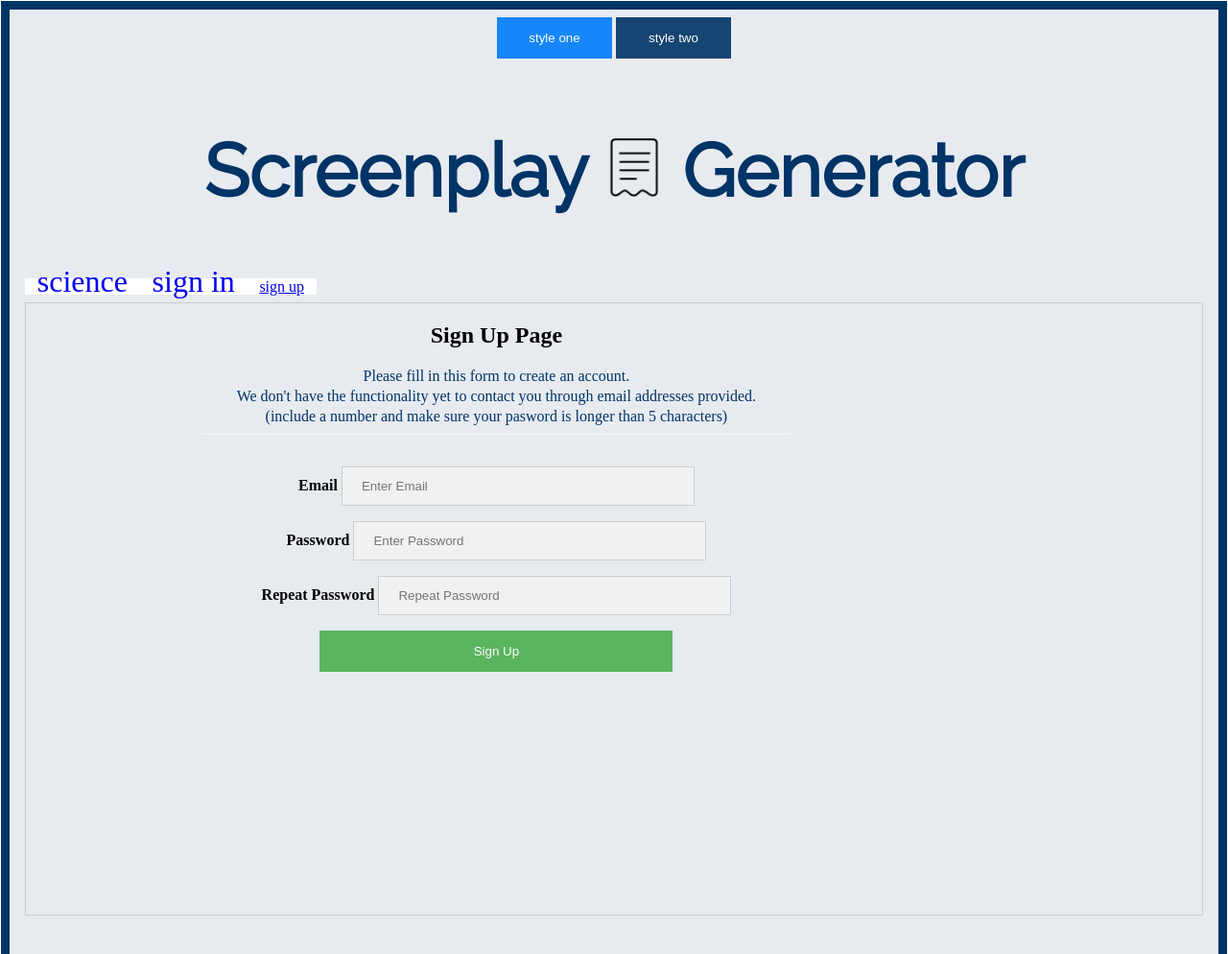
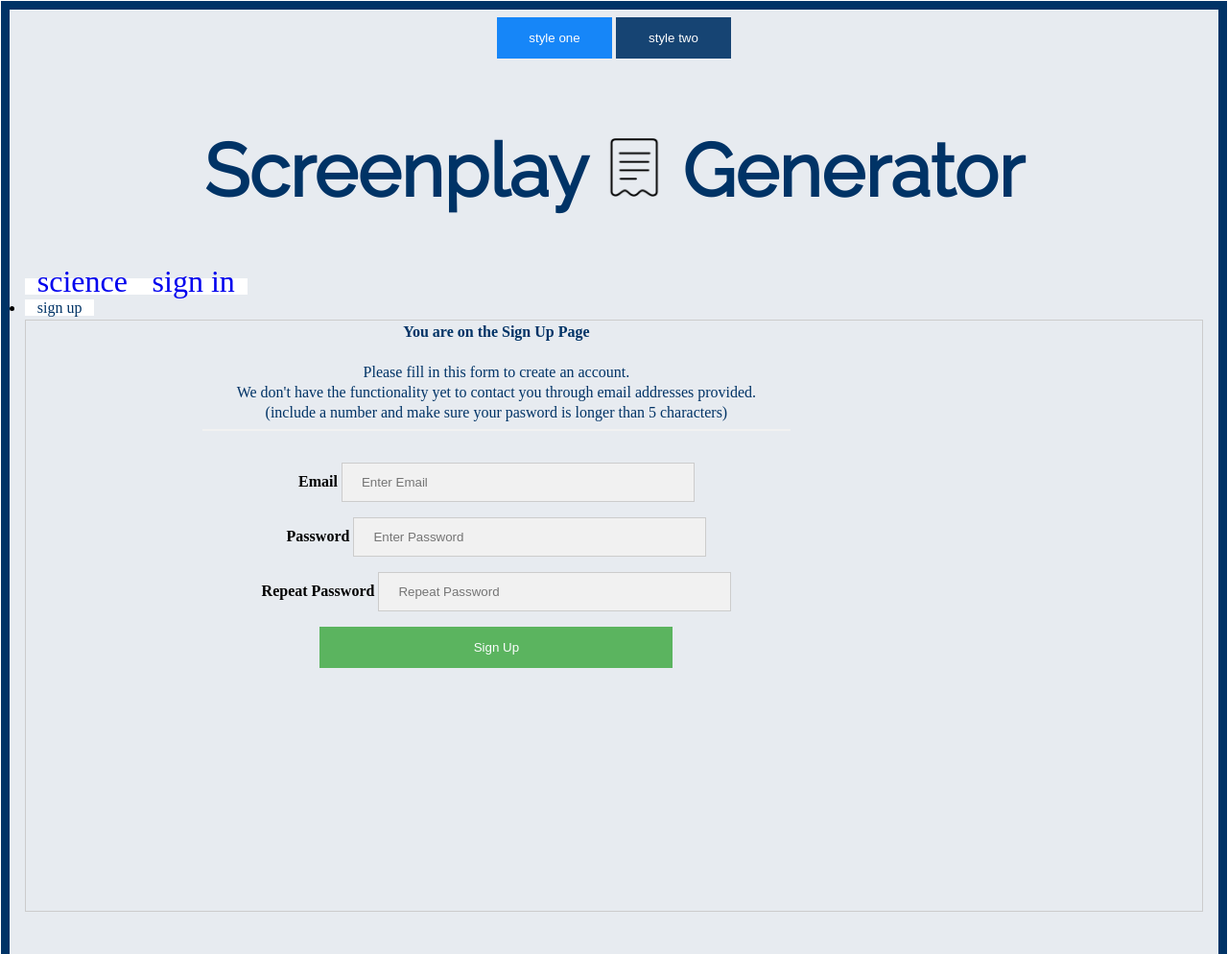
Before and after one commit to Devan2738/screenplaygenerator, a PHP site: page /signup.php in a window 1280 px wide. Shown: the top 994 px of the page at 96% size. Run offline with PHP 8.4, Linux system fonts and the light colour scheme.

Commit message:
page names fixed

```diff
--- a/basic.css
+++ b/basic.css
@@ -43,7 +43,7 @@ h1 {
   margin-top: 10px;
 }
 
-.currentPage{
+.currentPage > a{
   list-style:none;
   text-decoration: none;
   display:inline;
--- a/generate.php
+++ b/generate.php
@@ -3,6 +3,7 @@
   require_once('header.php');
   ?>
   <div class="container">
+    <p><b>You are on the Generate Page</b></p><br>
     <form action="generateSubmissionConfirmation.php" method="post">
 
       <label for="fname">Main Character</label>
--- a/signin.php
+++ b/signin.php
@@ -31,7 +31,7 @@
         </div>
         <br>
         <div class="container">
-          <h2>Sign In</h2>
+          <p><b>You are on the Sign In Page</b></p><br>
             <label for="username"><b>Username</b></label>
             <input type="text" placeholder="Enter email" value = "<?php echo $email ?>" name="uname" required>
 
--- a/signup.php
+++ b/signup.php
@@ -28,7 +28,7 @@
 <!--div id="signUpDiv"-->
     <form action="signupConfirmation.php" style="border:1px solid #ccc" method="post">
         <div class="container">
-            <h2>Sign Up Page</h2>
+          <p><b>You are on the Sign Up Page</b></p><br>
             <p>Please fill in this form to create an account.</p>
             <p>We don't have the functionality yet to contact you through email addresses provided.</p>
             <p>(include a number and make sure your pasword is longer than 5 characters)</p>
```
